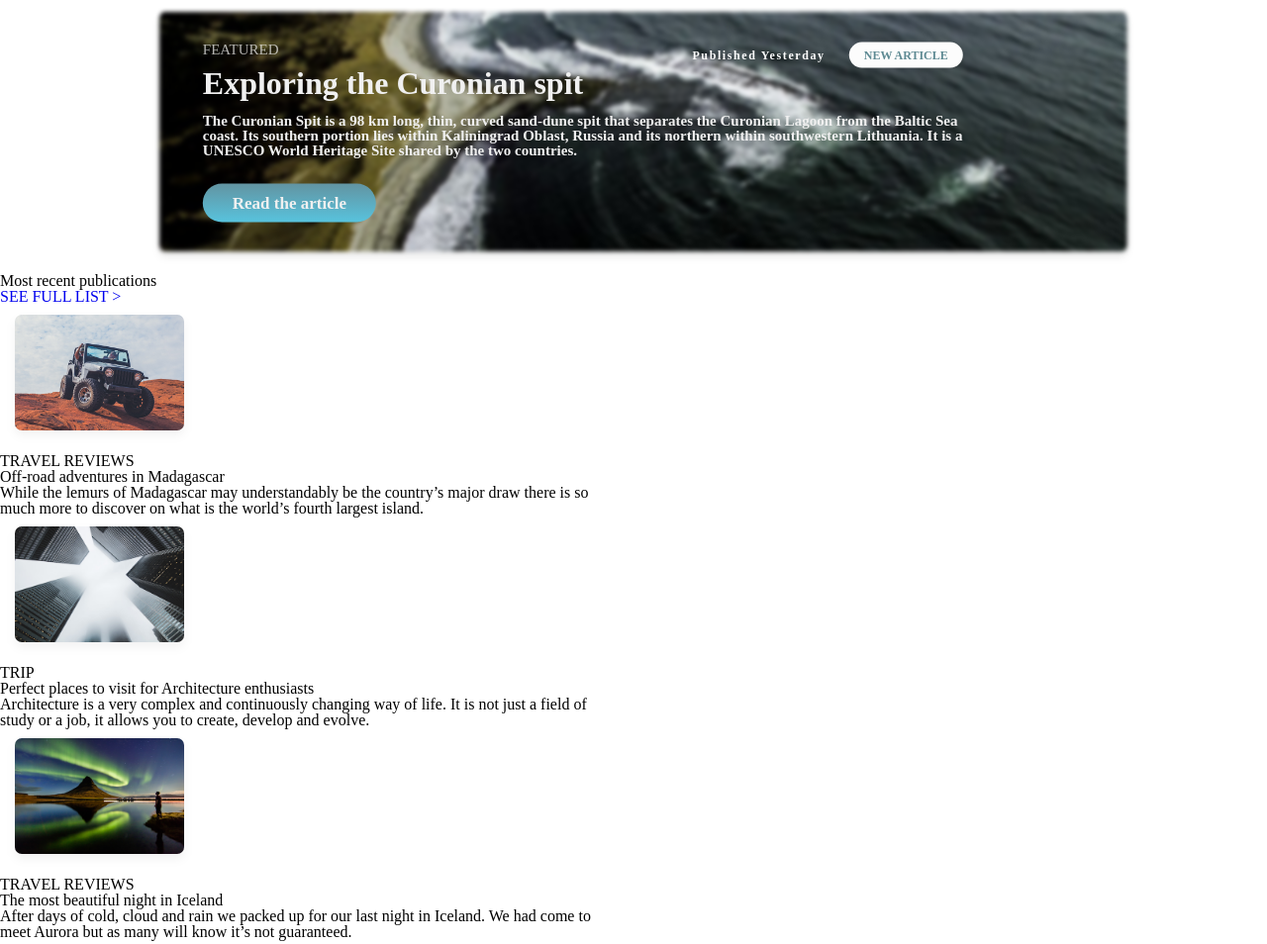
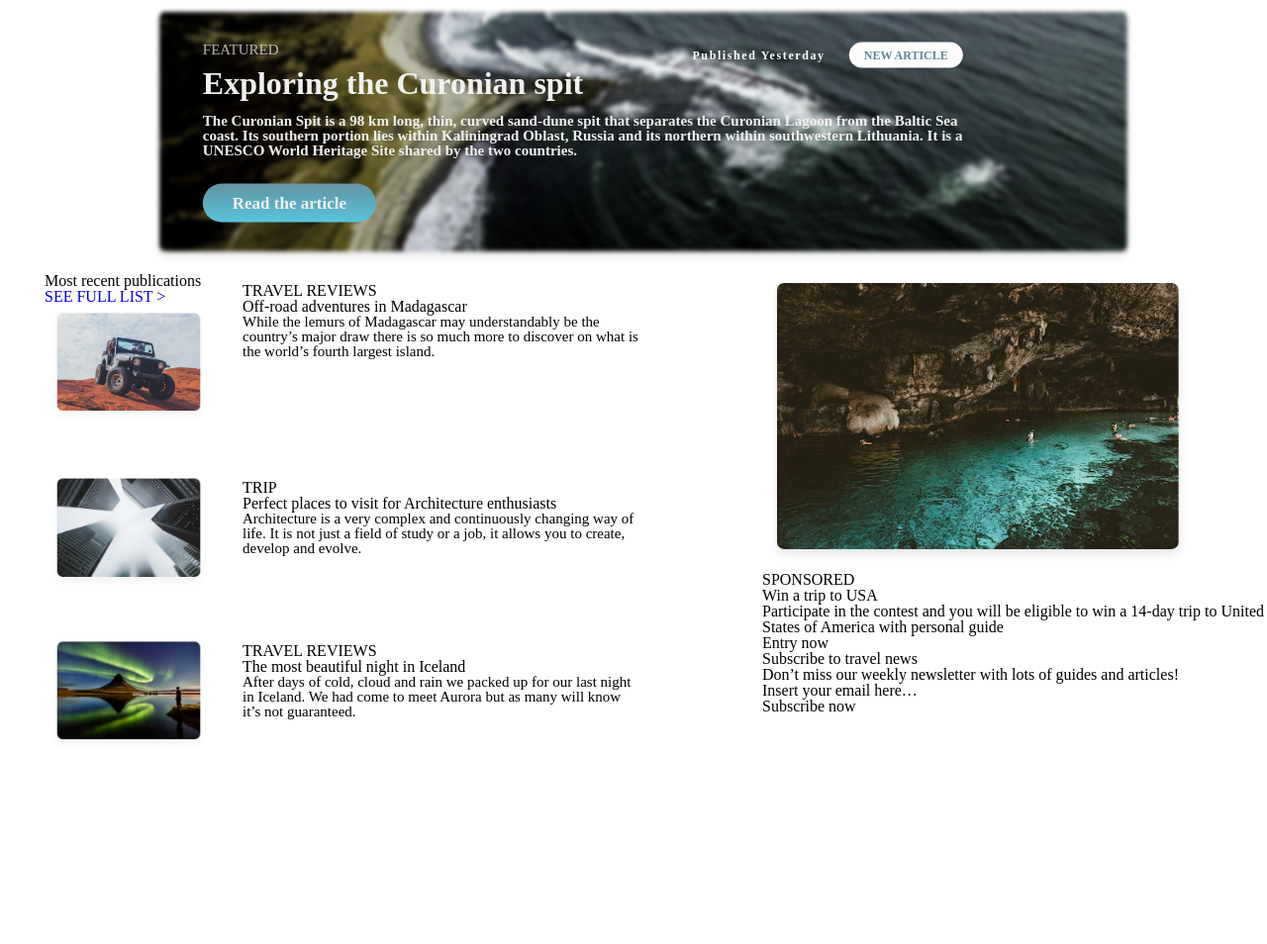
Before and after one commit to MariNefaridze/lesson10, a plain HTML site: page index.html in a window 1280 px wide. Shown: the part 413-1367 px from the top of the page at 99% size. After the commit the page ends 1217 px from the top, so only its background shows below. Drawn offline with Linux system fonts and the light colour scheme.

Commit message:
build grid

```diff
--- a/css/style.css
+++ b/css/style.css
@@ -123,6 +123,36 @@ nav a{
 .atag2{
     color: #5E8A93;
 }
-.mainContent{
-    width: 600px;
+.content{
+    display: grid;
+    margin:0 auto;
 }
+.content{
+    grid-area: 1/1/4/2;
+
+}
+.sideBar{
+    grid-area:1/2/4/3;
+
+}
+.box {
+    display: flex;
+    margin-right: 50px;
+    padding-right: 75px;
+    padding-left: 45px;
+    margin-bottom: 40px;
+}
+.box img{
+    width: 170px;
+}
+.sidebar img{
+    width: 200px;
+}
+.box .text{
+    width: 400px;
+    padding-top: 10px;
+    margin-left: 30px;
+}
+.text p{
+    font-size: 15px;
+}
--- a/index.html
+++ b/index.html
@@ -55,25 +55,33 @@
     </div>
     <div class="mainContent">
         <div class="content">
-            <div class="box1">
+            <div class="box">
+                    <div>
                         <h2>Most recent publications</h2>
                         <h4><a href="#">SEE FULL LIST ></a></h4>
                         <img src="./images/grid-img1.png" alt="photo">
+                    </div>
+                    <div class="text">
                         <h3>TRAVEL REVIEWS</h3>
                         <h2>Off-road adventures in Madagascar</h2>
                         <p>While the lemurs of Madagascar may understandably be the country’s major draw there is so much more to discover on what is the world’s fourth largest island.</p>
                     </div>
-            <div class="box2">
+            </div>
+            <div class="box">
                 <img src="./images/grid-img2.png" alt="photo">
+                <div class="text">
                     <h3>TRIP</h3>
                     <h2>Perfect places to visit for Architecture enthusiasts</h2>
                     <p>Architecture is a very complex and continuously changing way of life. It is not just a field of study or a job, it allows you to create, develop and evolve.</p>
                 </div>
-            <div class="box3">
+            </div>
+            <div class="box">
                 <img src="./images/grid-img3.png" alt="photo">
+                <div class="text">
                     <h3>TRAVEL REVIEWS</h3>
                     <h2>The most beautiful night in Iceland</h2>
                     <p>After days of cold, cloud and rain we packed up for our last night in Iceland. We had come to meet Aurora but as many will know it’s not guaranteed.</p>
+                </div>
             </div>
             <div class="sideBar">
                 <div class="box4">
```
Lines whose indentation alone changed are shown as unchanged.
